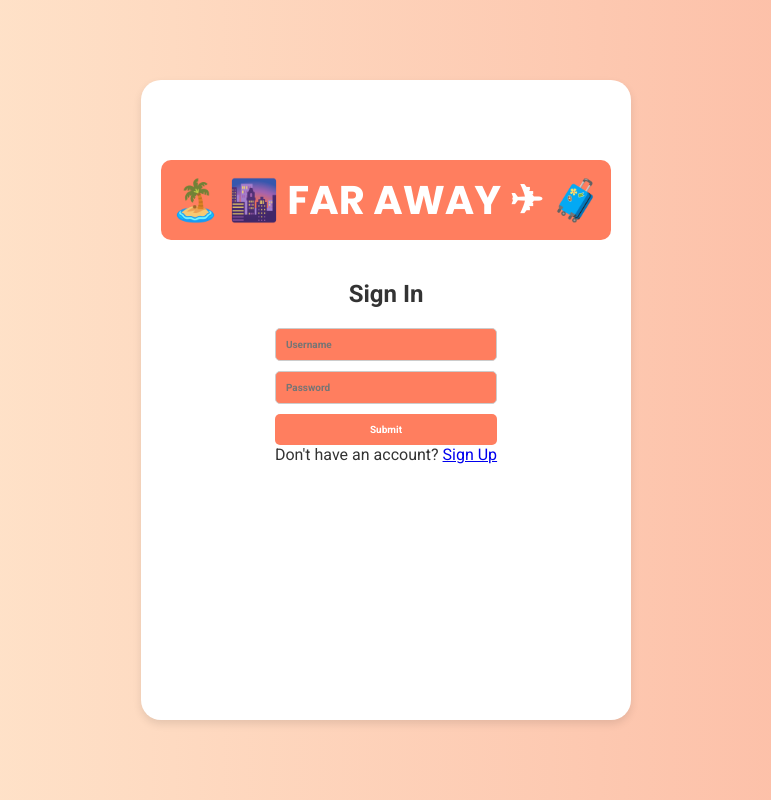
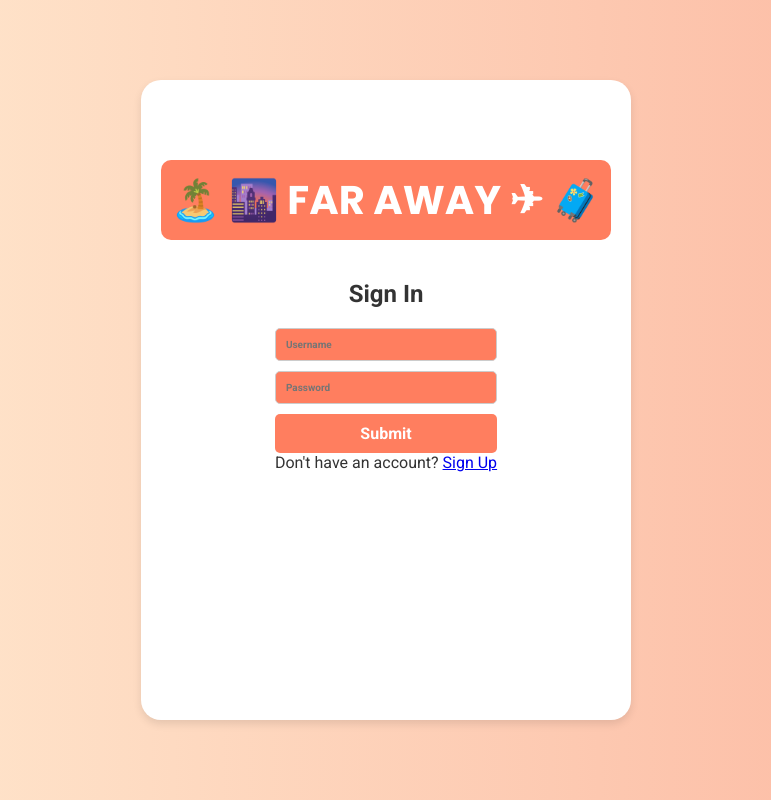
Before and after one commit to Oyematth01/travelling-list, a React (Create React App) app: page / in a window 1280 px wide. Shown: the whole page, without its empty margins (254-1025 px from the left). Built offline with nearby package versions, Linux system fonts and the light colour scheme.

Commit message:
Updating the style for a better view

```diff
--- a/src/css/registration.css
+++ b/src/css/registration.css
@@ -10,15 +10,6 @@ body {
   margin: 0;
 }
 
-.container {
-  background: #fff;
-  padding: 2rem;
-  border-radius: 1rem;
-  box-shadow: 0 4px 8px rgba(0, 0, 0, 0.1);
-  width: 400px;
-  max-width: 100%;
-  font-size: 24px;
-}
 
 h2 {
   text-align: center;
@@ -39,20 +30,6 @@ input {
   font-size: 1rem;
 }
 
-button {
-  padding: 1rem;
-  background: #ff7e5f;
-  border: none;
-  border-radius: 0.5rem;
-  color: #fff;
-  font-size: 1rem;
-  cursor: pointer;
-  transition: background 0.3s;
-}
-
-button:hover {
-  background: #ff6b4d;
-}
 
 .error {
   color: red;
```
